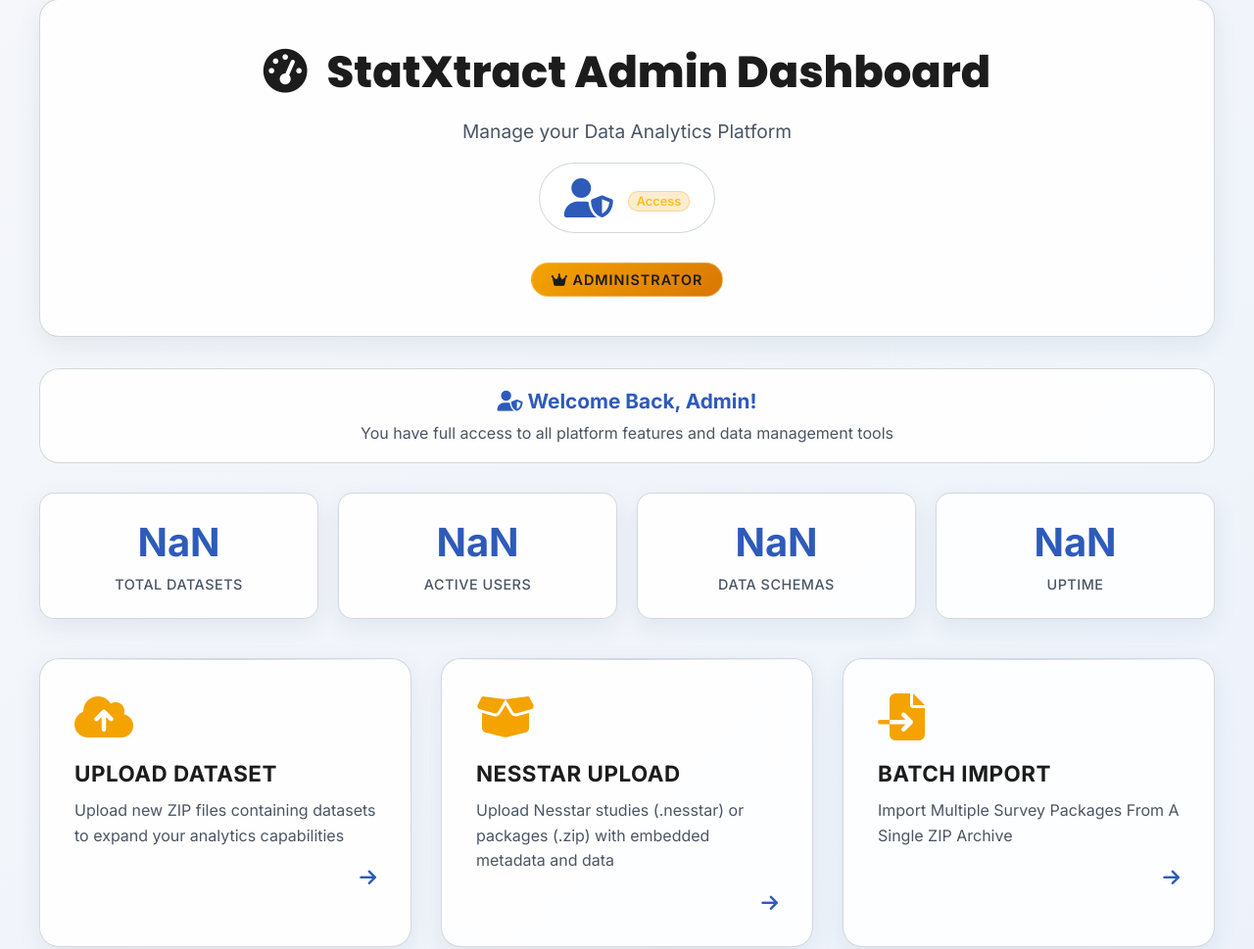
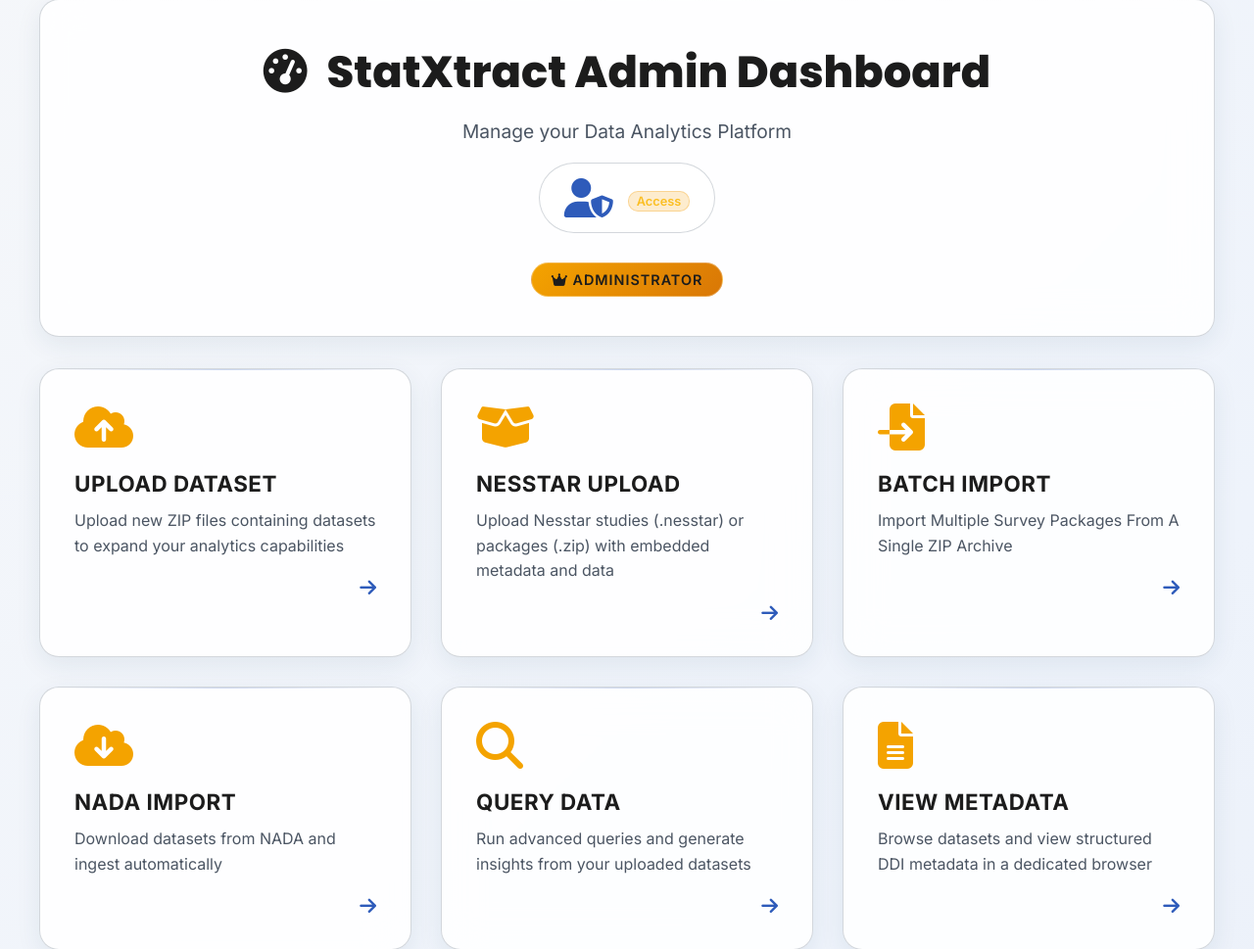
Before and after one commit to SoumyaSudhirNayak/statXtract, a FastAPI app: template templates/admin_dashboard.html in a window 1280 px wide. Shown: the part 111-1080 px from the top of the page at 98% size. Run offline with FastAPI, Linux system fonts and the light colour scheme; the template is opened without the code that fills it, so the values that code supplies are empty; parts of the project's set-up code (start-up, migrations or seed data) failed here and were passed over; some libraries are stand-ins or nearby versions.

Commit message:
Removed metrics in admin dash

```diff
--- a/templates/admin_dashboard.html
+++ b/templates/admin_dashboard.html
@@ -880,31 +880,7 @@
             </div>
         </div>
 
-        <!-- Welcome Stats -->
-        <div class="welcome-stats fade-in">
-            <h3><i class="fas fa-user-shield"></i> Welcome Back, Admin!</h3>
-            <p>You have full access to all platform features and data management tools</p>
-        </div>
-
-        <!-- Quick Stats -->
-        <div class="stats-container fade-in">
-            <div class="stat-card">
-                <span class="stat-number">{{ total_datasets }}</span>
-                <span class="stat-label">Total Datasets</span>
-            </div>
-            <div class="stat-card">
-                <span class="stat-number">{{ active_users }}</span>
-                <span class="stat-label">Active Users</span>
-            </div>
-            <div class="stat-card">
-                <span class="stat-number">{{ data_schemas }}</span>
-                <span class="stat-label">Data Schemas</span>
-            </div>
-            <div class="stat-card">
-                <span class="stat-number">{{ uptime }}</span>
-                <span class="stat-label">Uptime</span>
-            </div>
-        </div>
+
 
         <!-- Dashboard Grid -->
         <div class="dashboard-grid">
```
